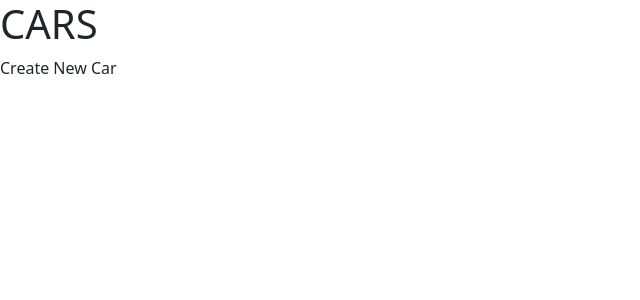
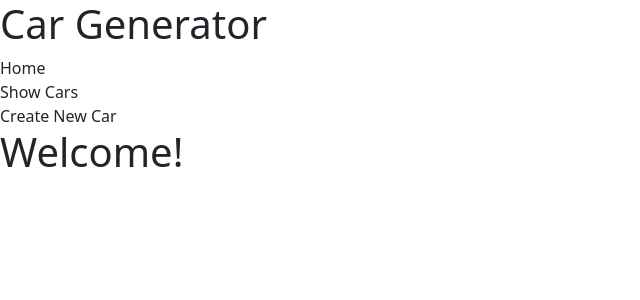
Before and after one commit to eduarddanaila/hackathon-academy, a React (Create React App) app in the folder hackathon/: page /home in a window 1280 px wide. Before the commit this address had no page. Shown: the top 300 px of the page, without its empty margins (0-640 px from the left). Built offline with nearby package versions, Linux system fonts and the light colour scheme.

Commit message:
hackathon day 4

```diff
--- a/hackathon/src/App.jsx
+++ b/hackathon/src/App.jsx
@@ -11,15 +11,11 @@ import './App.css';
 //   Col, Container, Nav, Row,
 // } from 'react-bootstrap';
 
-
-
 import CreateCar from './Components/CreateCar';
-
-import ShowCarList from './Components/ShowCarList';
-
+import ShowCars from './Components/ShowCars';
 import ShowCarDetails from './Components/ShowCarDetails';
-
 import UpdateCarInfo from './Components/UpdateCarInfo';
+import Home from './Components/Home';
 
 
 
@@ -30,8 +26,16 @@ class App extends Component {
 
       <Router>
         <header>
-          <h1>CARS</h1>
+          <h1>Car Generator</h1>
         </header>
+
+        <Link to='/Home' className='nav-link'>
+          Home
+        </Link>
+
+        <Link to='/show-cars' className='nav-link'>
+          Show Cars
+        </Link>
 
         <Link to="/create-car" className="nav-link">
         Create New Car
@@ -40,12 +44,10 @@ class App extends Component {
         <Routes>
 
 
-            <Route exact path='/' element={<ShowCarList />} />
-
+            <Route path='/home' element={<Home />} />
+            <Route path='/show-cars' element={<ShowCars />}/>
             <Route path='/create-car' element={<CreateCar/>} />
-
             <Route path='/edit-car/:id' element={<UpdateCarInfo />} />
-
             <Route path='/show-car/:id' element={<ShowCarDetails />} />
 
 
--- /dev/null
+++ b/hackathon/src/Components/Home.jsx
@@ -0,0 +1,5 @@
+function Home () {
+    return <h1>Welcome!</h1>
+}
+
+export default Home;
--- a/hackathon/src/Components/ShowCarList.js
+++ /dev/null
@@ -1,5 +0,0 @@
-function ShowCarList() {
-    return false;
-}
-
-export default ShowCarList;
--- /dev/null
+++ b/hackathon/src/Components/ShowCars.jsx
@@ -0,0 +1,28 @@
+import axios from 'axios';
+import { useEffect, useState } from  'react';
+
+function ShowCars() {
+   const [ cars, setCars ] = useState([]);
+
+   useEffect(() => {
+    const getCars = async () => {
+        const res = await axios.get('http://localhost:4193/Cars/getAllCars');
+        setCars(res.data);
+};
+getCars();
+});
+   return (
+    <>
+    {cars.map(({ manufacturer, model, engine, power }) => (
+        <>
+       <p>{manufacturer}</p>
+       <p>{model}</p>
+       <p>{engine}</p>
+       <p>{power}</p>
+       </>
+   ))}
+   </>
+   );
+}
+
+export default ShowCars;
```
Also changed, not shown: 1 other file (tests, documents, lock files or other folders).
